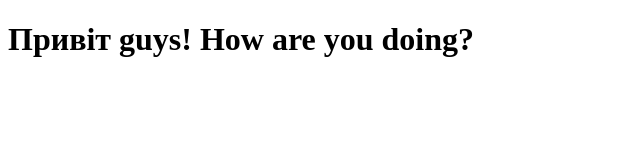
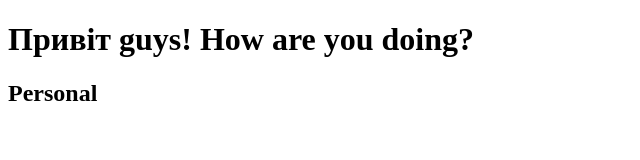
Before and after one commit to NickPosvystak/goit-markup-hw-01, a plain HTML site: page index.html in a window 1280 px wide. Shown: the whole page, without its empty margins (0-640 px from the left). Drawn offline with Linux system fonts and the light colour scheme.

Commit message:
Update index.html

```diff
--- a/index.html
+++ b/index.html
@@ -14,6 +14,7 @@
 
 <body>
     <h1>Привіт guys! How are you doing?</h1>
+    <h2>Personal</h2>
 </body>
 
 
```
